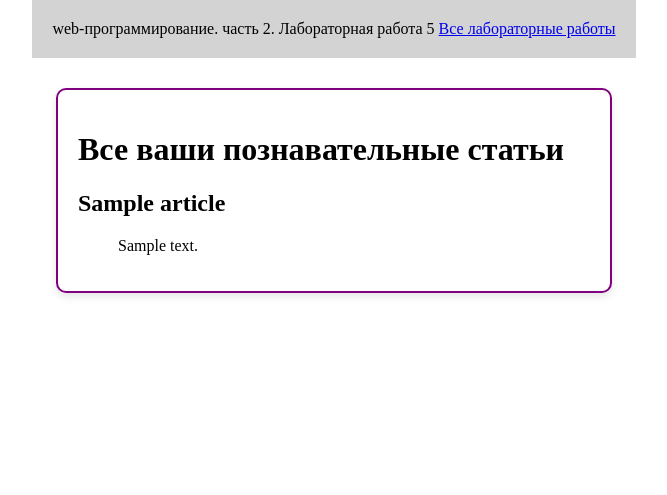
After one commit to bleag/web-programming-labs, a Flask app: page /lab5/list in a window 1280 px wide. The commit adds this page. Shown: the top 495 px of the page, without its empty margins (306-973 px from the left). Run offline with Flask 3, Linux system fonts and the light colour scheme; the visitor is signed in with stand-in values (Sample User, id 1); a database or web service that is not in the repository returns one stand-in record (values such as "Sample title"); some libraries are stand-ins or nearby versions.

Commit message:
вывод статей

```diff
--- a/lab5.py
+++ b/lab5.py
@@ -91,3 +91,20 @@ def create():
 
     db_close(conn,cur)
     return redirect('/lab5')
+
+
+@lab5.route('/lab5/list')
+def list():
+    login = session.get('login')
+    if not login:
+        return redirect('/lab5/login')
+
+    conn, cur = db_connect()
+
+    cur.execute(f"SELECT id FROM users WHERE login='{login}';")
+    user_id = cur.fetchone() ['id']
+
+    cur.execute(f"SELECT * FROM articles WHERE user_id='{user_id}';")
+    articles = cur.fetchall()
+    db_close(conn, cur)
+    return render_template('/lab5/articles.html', articles=articles)
--- a/templates/base.html
+++ b/templates/base.html
@@ -34,12 +34,12 @@
 
     <header>
         web-программирование. часть 2. {{self.lab() }}
+        <a href="/">Все лабораторные работы</a>
     </header>
 
 
     <main>
         {% block main %}{% endblock %}
-        <a href="/">Все лабораторные работы</a>
     </main>
 
     <footer>
--- /dev/null
+++ b/templates/lab5/articles.html
@@ -0,0 +1,14 @@
+{% extends "base.html" %}
+
+{% block lab %}Лабораторная работа 5{% endblock %}
+{% block main %}
+
+    <h1>Все ваши познавательные статьи</h1>
+
+    {% for article in articles %}
+        <h2>{{article['title']}}</h2>
+        <blockquote>{{article['article_text'] }}</blockquote>
+    {% endfor %}
+
+
+{% endblock %}
```
